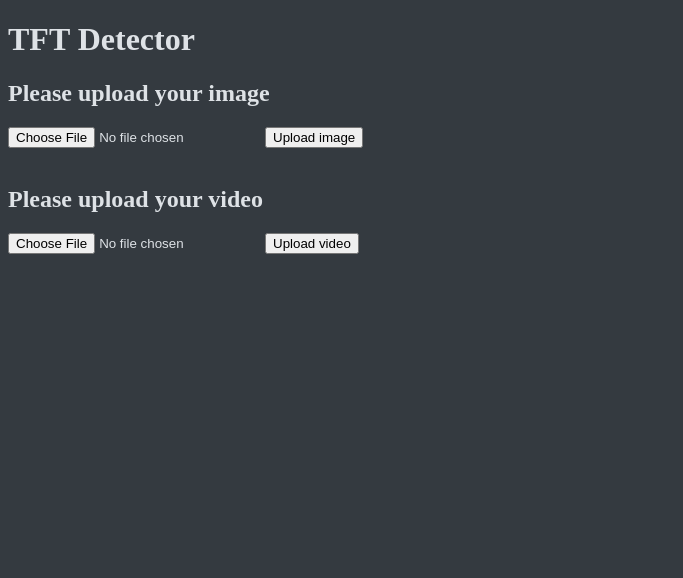
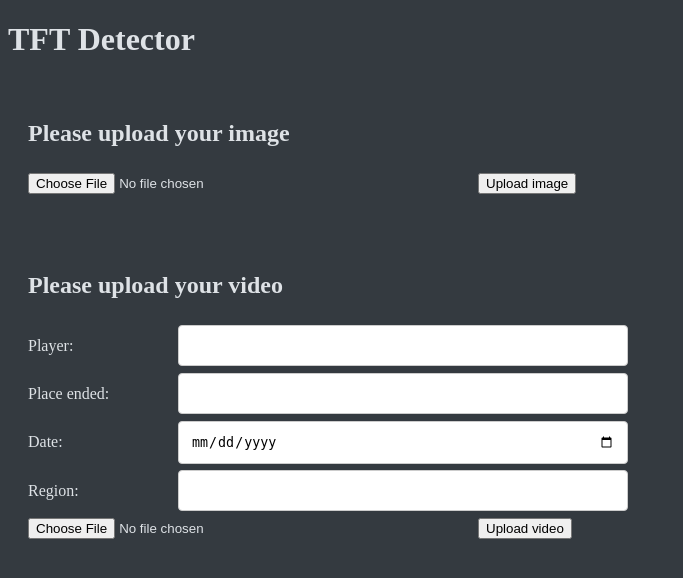
Before and after one commit to damaneks/tft_detector, a Flask app: page / in a window 1280 px wide. Shown: the top 578 px of the page, without its empty margins (0-683 px from the left). Run offline with Flask 2, Linux system fonts and the light colour scheme; parts of the project's set-up code (start-up, migrations or seed data) failed here and were passed over.

Commit message:
Add form for label games

```diff
--- a/app.py
+++ b/app.py
@@ -28,19 +28,27 @@ def upload():
 def upload_vid():
     if request.method == 'POST':
         f = request.files['file']
+        player = request.form['player']
+        place_ended = request.form['place_ended']
+        date = request.form['date']
+        region = request.form['region']
 
         basepath = os.path.dirname(__file__)
         file_path = os.path.join(basepath, 'uploads', secure_filename(f.filename))
         f.save(file_path)
 
-        return redirect('/video_feed/' + secure_filename(f.filename))
+        return redirect(url_for('video_feed', file_name=secure_filename(f.filename), player=player, place_ended=place_ended, date=date, region=region))
     else:
         return None
 
-@app.route('/video_feed/<string:file_name>')
-def video_feed(file_name):
-    file_name = 'uploads/' + file_name
-    return Response(vid_detecion_feed(file_name), mimetype='multipart/x-mixed-replace; boundary=frame')
+@app.route('/video_feed')
+def video_feed():
+    file_name = 'uploads/' + request.args.get('file_name')
+    player = request.args.get('player')
+    place_ended = request.args.get('place_ended')
+    date = request.args.get('date')
+    region = request.args.get('region')
+    return Response(vid_detecion_feed(file_name, player, place_ended, date, region), mimetype='multipart/x-mixed-replace; boundary=frame')
 
 @app.route('/image_feed/<string:file_name>')
 def image_feed(file_name):
--- /dev/null
+++ b/detections/detections.json
@@ -0,0 +1 @@
+{"games": [{"id": 1, "player": "Vicer", "place_ended": 2, "date": "2021-05-04", "region": "Europe", "champions": [{"name": "Aatrox", "round_count": [4, 2, 0, 4, 1], "location": [0.02, 0.15, 0.7]}, {"name": "Akali", "round_count": [0, 0, 1, 2, 1], "location": [0.0, 0.0, 1.0]}]}, {"id": 2, "player": "Vicer", "place_ended": "2", "date": "2021-05-13", "region": "Europe", "champions": []}]}
--- a/static/css/main.css
+++ b/static/css/main.css
@@ -2,3 +2,47 @@ body {
     background-color: #343a40;
     color: #dee2e6;
 }
+
+input[type=text], input[type=number], input[type=date] {
+    width: 100%;
+    padding: 12px;
+    border: 1px solid #ccc;
+    border-radius: 4px;
+    box-sizing: border-box;
+    resize: vertical;
+}
+
+label {
+    padding: 12px 12px 12px 0;
+    display: inline-block;
+}
+
+.upload-container {
+    max-width: 600px;
+    border-radius: 5px;
+    padding: 20px;
+}
+
+.form-col-25 {
+    float: left;
+    width: 25%;
+    margin-top: 6px;
+}
+
+.form-col-75 {
+    float: left;
+    width: 75%;
+    margin-top: 6px;
+}
+.form-row:after {
+    content: "";
+    display: table;
+    clear: both;
+}
+
+@media screen and (max-width: 500px){
+    .form-col-25, .form-col-75 {
+        width: 100%;
+        margin-top: 0;
+    }
+}
--- /dev/null
+++ b/templates/base.html
@@ -0,0 +1,17 @@
+<!DOCTYPE html>
+<html lang="en">
+<head>
+    <meta charset="UTF-8">
+    <meta http-equiv="X-UA-Compatible" content="IE=edge">
+    <meta name="viewport" content="width=device-width, initial-scale=1.0">
+    <link rel= "stylesheet" type= "text/css" href= "{{ url_for('static',filename='css/main.css') }}">
+    <title>TFT Detector</title>
+</head>
+<body>
+    <h1>TFT Detector</h1>
+
+    {% block content %}
+
+    {% endblock %}
+</body>
+</html>
--- a/templates/index.html
+++ b/templates/index.html
@@ -1,29 +1,64 @@
-<!DOCTYPE html>
-<html lang="en">
-<head>
-    <meta charset="UTF-8">
-    <meta http-equiv="X-UA-Compatible" content="IE=edge">
-    <meta name="viewport" content="width=device-width, initial-scale=1.0">
-    <link rel= "stylesheet" type= "text/css" href= "{{ url_for('static',filename='css/main.css') }}">
-    <title>TFT Detector</title>
-</head>
-<body>
-    <h1>TFT Detector</h1>
+{% extends 'base.html' %}
+{% block content %}
 
+<div class="upload-container">
     <h2>Please upload your image</h2>
-    <div>
     <form target="_blank" action='/detect' id="upload-file" method="POST" enctype="multipart/form-data">
+        <div class="form-row">
+            <div class="form-col-75">
                 <input type="file" name="file" id="imageUpload" accept=".png, .jpg, .jpeg">
+            </div>
+            <div class="form-col-25">
                 <input type="submit" value="Upload image">
+            </div>
+        </div>
     </form>
 </div>
 <br>
+
+<div class="upload-container">
     <h2>Please upload your video</h2>
-    <div>
     <form target="_blank" action='/detect_vid' id="upload-video" method="POST" enctype="multipart/form-data">
+        <div class="form-row">
+            <div class="form-col-25">
+                <label for="player">Player:</label>
+            </div>
+            <div class="form-col-75">
+                <input type="text" id="player" name="player" required>
+            </div>
+        </div>
+        <div class="form-row">
+            <div class="form-col-25">
+                <label for="place_ended">Place ended:</label>
+            </div>
+            <div class="form-col-75">
+                <input type="number" id="place_ended" name="place_ended" min="1" max="8" required>
+            </div>
+        </div>
+        <div class="form-row">
+            <div class="form-col-25">
+                <label for="date">Date:</label>
+            </div>
+            <div class="form-col-75">
+                <input type="date" id="date" name="date" required>
+            </div>
+        </div>
+        <div class="form-row">
+            <div class="form-col-25">
+                <label for="region">Region:</label>
+            </div>
+            <div class="form-col-75">
+                <input type="text" id="region" name="region" required>
+            </div>
+        </div>
+        <div class="form-row">
+            <div class="form-col-75">
                 <input type="file" name="file" id="videoUpload" accept=".mp4, .avi">
+            </div>
+            <div class="form-col-25">
                 <input type="submit" value="Upload video">
+            </div>
+        </div>
     </form>
 </div>
-</body>
-</html>
+{% endblock %}
--- a/vid_detect_feed.py
+++ b/vid_detect_feed.py
@@ -1,15 +1,16 @@
 import darknet_lib as darknet
 import cv2
+import json
 
 config_file="model/yolov4_tft_set5.cfg"
 data_file="model/obj.data"
 weights="model/yolov4_tft_set5_best.weights"
-output_video_path="uploads/Detection.mp4"
+detections_dir = 'detections/'
 thresh=0.25
 darknet_width = 416
 darknet_height = 416
 
-def vid_detecion_feed(video_path):
+def vid_detecion_feed(video_path, player, place_ended, date, region):
     network, class_names, class_colors = darknet.load_network(
         config_file,
         data_file,
@@ -19,6 +20,7 @@ def vid_detecion_feed(video_path):
 
     input_path = str2int(video_path)
     cap = cv2.VideoCapture(input_path)
+    champions = []
     while cap.isOpened():
         ret, frame = cap.read()
         if not ret:
@@ -32,12 +34,25 @@ def vid_detecion_feed(video_path):
         detections_adjusted = []
         for label, confidence, bbox in detection:
             bbox_adjusted = convert2original(frame, bbox)
+            print(str(label), bbox)
             detections_adjusted.append((str(label), confidence, bbox_adjusted))
+        print('\n')
         image = darknet.draw_boxes(detections_adjusted, frame, class_colors)
         _, frame_to_web = cv2.imencode('.JPEG', image)
         yield (b'--frame\r\n'
            b'Content-Type: image/jpeg\r\n\r\n' + frame_to_web.tostring() + b'\r\n\r\n')
     cap.release()
+
+    data = readJSONfile()
+    data['games'].append({
+        'id': len(data['games']) + 1,
+        'player': player,
+        'place_ended': place_ended,
+        'date': date,
+        'region': region,
+        'champions': champions
+    })
+    saveJSONfile(data)
 
 def convert2original(image, bbox):
     x, y, w, h = convert2relative(bbox)
@@ -67,3 +82,14 @@ def str2int(video_path):
         return int(video_path)
     except ValueError:
         return video_path
+
+def readJSONfile():
+    with open(detections_dir + 'detections.json') as json_file:
+        return json.load(json_file)
+
+def saveJSONfile(data):
+    with open(detections_dir + 'detections.json', 'w') as outfile:
+        json.dump(data, outfile)
+
+def searchChampion(name, champions):
+    return [champion for champion in champions if champion['name'] == name]
```
Lines whose indentation alone changed are shown as unchanged.
